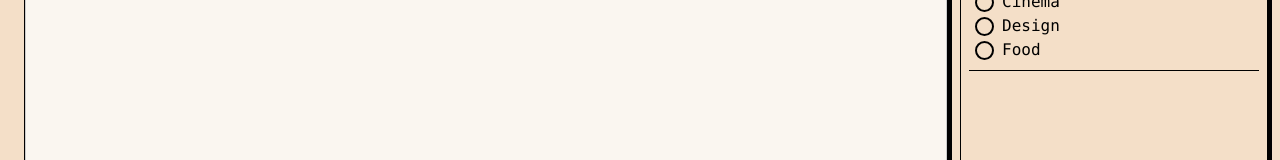
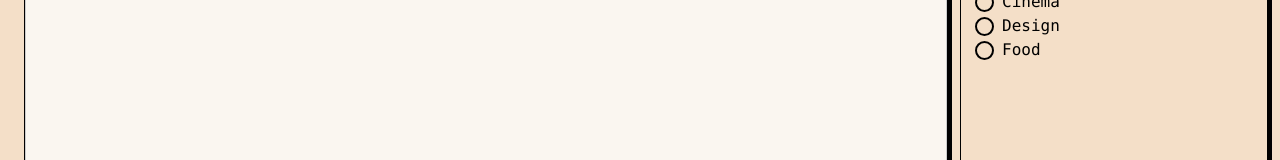
Before and after one commit to 3Marz/boxblog-client, a React (Vite) app: page /write in a window 1280 px wide. Shown: the part 369-529 px from the top of the page. Built offline with nearby package versions, Linux system fonts and the light colour scheme.

Commit message:
remove strict mode and refactor write page a bit

```diff
--- a/src/main.tsx
+++ b/src/main.tsx
@@ -5,9 +5,7 @@ import './index.css'
 import { CookiesProvider } from 'react-cookie'
 
 createRoot(document.getElementById('root')!).render(
-	<StrictMode>
-		<CookiesProvider >
-			<App />
-		</CookiesProvider>
-	</StrictMode>,
+	<CookiesProvider >
+		<App />
+	</CookiesProvider>
 )
--- a/src/pages/Write.tsx
+++ b/src/pages/Write.tsx
@@ -1,5 +1,5 @@
 import { useState, useRef, MouseEvent } from 'react';
-import { Navigate, useNavigate } from 'react-router-dom'
+import { useNavigate } from 'react-router-dom'
 import ReactQuill from 'react-quill';
 import 'react-quill/dist/quill.snow.css';
 import axios from 'axios';
@@ -109,7 +109,7 @@ const Write = () => {
 						<hr className="border-black my-2" />
 						<form onSubmit={(e) => e.preventDefault()} encType="multipart/form-data">
 							<label className="text-2xl font-bold" htmlFor="image">Upload cover image:</label>
-							<input ref={inputField} className="block w-full text-sm text-gray-600 file:mr-4 file:py-2 file:p-2 file:border-0 file:text-sm file:not-italic italic file:bg-transparent file:border-black file:text-black hover:file:underline" type="file" name="image" id="image" accept="image/*"/>
+							<input ref={inputField} className="block w-full text-sm text-gray-600 file:mr-4 file:py-2 file:p-2 file:border-0 file:text-sm file:not-italic italic file:bg-transparent file:border-black file:text-black hover:file:underline" type="file" name="image" id="image" accept="image/*" />
 						</form>
 					</div>
 					<hr className="border-black my-2" />
@@ -142,7 +142,6 @@ const Write = () => {
 						</div>
 					</div>
 
-					<hr className="border-black my-2" />
 					<div>
 						<h1 className="text-red-500">{error}</h1>
 					</div>
```
